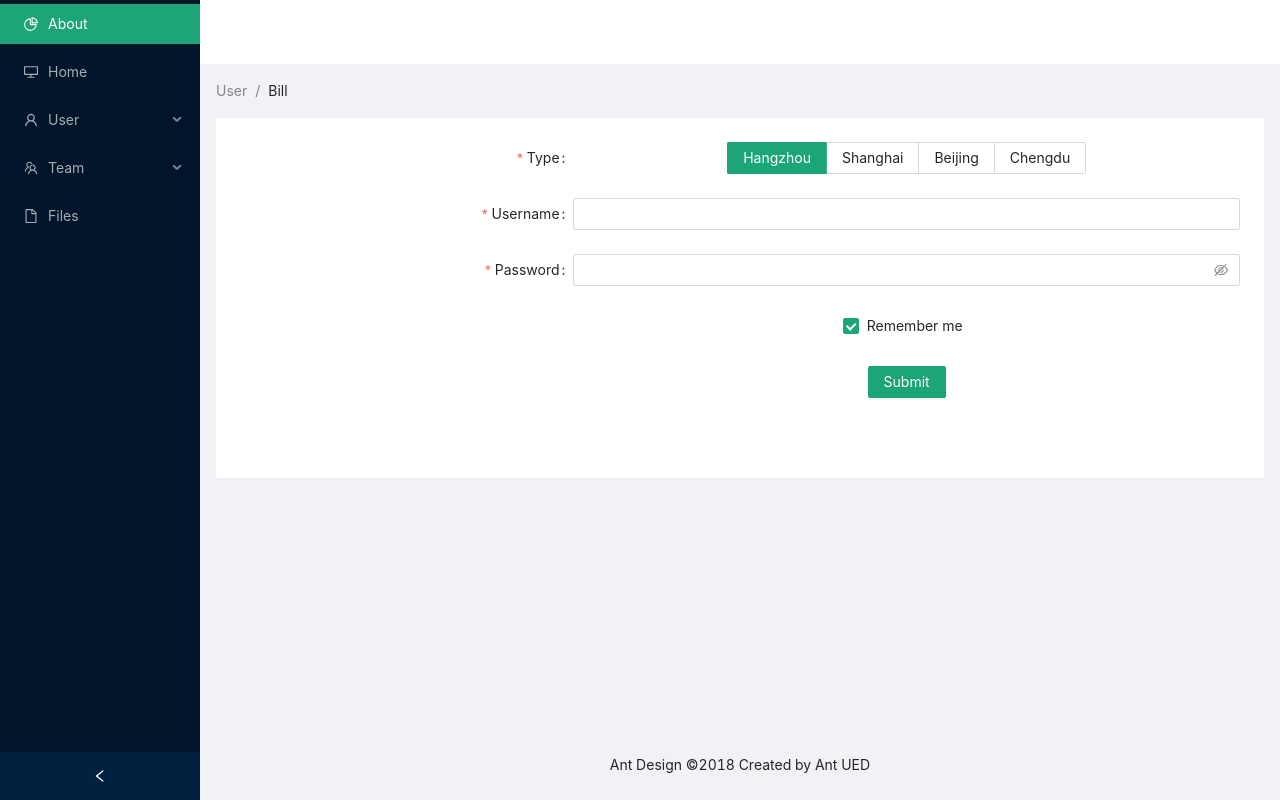
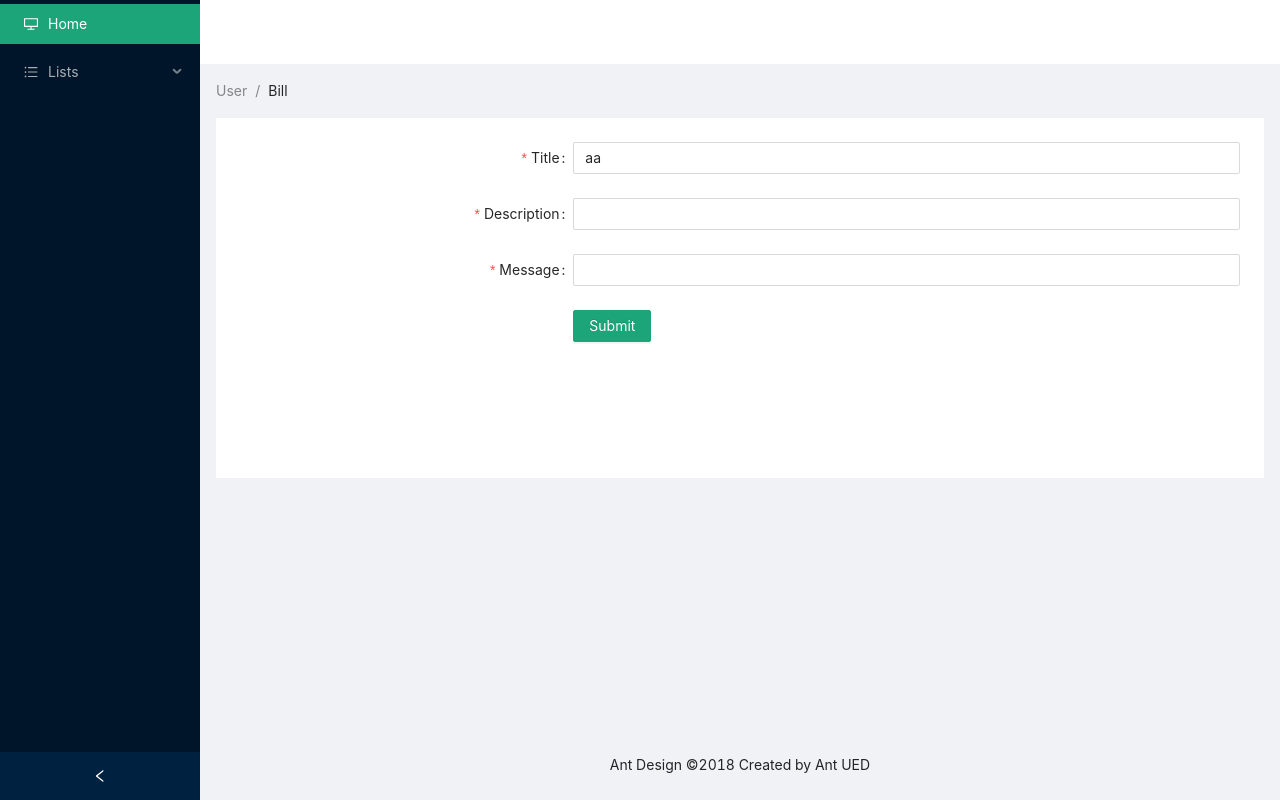
Before and after one commit to nicolasmartinrojo/rebill_challenge, a React (Create React App) app in the folder frontend/: page /new in a window 1280 px wide. Built offline with nearby package versions, Linux system fonts and the light colour scheme.

Commit message:
Loaders and edit Notes

```diff
--- a/frontend/src/App.less
+++ b/frontend/src/App.less
@@ -1,40 +1 @@
 @import "~antd/dist/antd.less";
-
-.App {
-  text-align: center;
-}
-
-.App-logo {
-  height: 40vmin;
-  pointer-events: none;
-}
-
-@media (prefers-reduced-motion: no-preference) {
-  .App-logo {
-    animation: App-logo-spin infinite 20s linear;
-  }
-}
-
-.App-header {
-  background-color: #282c34;
-  min-height: 100vh;
-  display: flex;
-  flex-direction: column;
-  align-items: center;
-  justify-content: center;
-  font-size: calc(10px + 2vmin);
-  color: white;
-}
-
-.App-link {
-  color: #61dafb;
-}
-
-@keyframes App-logo-spin {
-  from {
-    transform: rotate(0deg);
-  }
-  to {
-    transform: rotate(360deg);
-  }
-}
--- a/frontend/src/Layout.tsx
+++ b/frontend/src/Layout.tsx
@@ -1,12 +1,6 @@
 import React from "react";
 import { Layout, Menu, Breadcrumb } from "antd";
-import {
-  DesktopOutlined,
-  PieChartOutlined,
-  FileOutlined,
-  TeamOutlined,
-  UserOutlined,
-} from "@ant-design/icons";
+import { DesktopOutlined, UnorderedListOutlined } from "@ant-design/icons";
 
 import "./Layout.less";
 import { Route, Routes } from "react-router";
@@ -31,27 +25,18 @@ class RebillLayout extends React.Component {
       <Layout style={{ minHeight: "100vh" }}>
         <Sider collapsible collapsed={collapsed} onCollapse={this.onCollapse}>
           <div className="logo" />
-          <Menu theme="dark" defaultSelectedKeys={["1"]} mode="inline">
-            <Menu.Item key="1" icon={<PieChartOutlined />}>
-              <Link to="/about">About</Link>
-              {/* Option 1 */}
+          <Menu theme="dark" defaultSelectedKeys={["0"]} mode="inline">
+            <Menu.Item key="0" icon={<DesktopOutlined />}>
+              <Link to="/">Home</Link>
             </Menu.Item>
-            <Menu.Item key="2" icon={<DesktopOutlined />}>
-              <Link to="/new">Home</Link>
-              {/* Option 2 */}
-            </Menu.Item>
-            <SubMenu key="sub1" icon={<UserOutlined />} title="User">
-              <Menu.Item key="3">Tom</Menu.Item>
-              <Menu.Item key="4">Bill</Menu.Item>
-              <Menu.Item key="5">Alex</Menu.Item>
+            <SubMenu key="sub1" icon={<UnorderedListOutlined />} title="Lists">
+              <Menu.Item key="1">
+                <Link to="/notes">Notes</Link>
+              </Menu.Item>
+              <Menu.Item key="2">
+                <Link to="/media">Media</Link>
+              </Menu.Item>
             </SubMenu>
-            <SubMenu key="sub2" icon={<TeamOutlined />} title="Team">
-              <Menu.Item key="6">Team 1</Menu.Item>
-              <Menu.Item key="8">Team 2</Menu.Item>
-            </SubMenu>
-            <Menu.Item key="9" icon={<FileOutlined />}>
-              Files
-            </Menu.Item>
           </Menu>
         </Sider>
         <Layout className="site-layout">
@@ -66,8 +51,9 @@ class RebillLayout extends React.Component {
               style={{ padding: 24, minHeight: 360 }}
             >
               <Routes>
+                <Route path="/notes" element={<List />} />
                 <Route path="/new" element={<New />} />
-                <Route path="about" element={<List />} />
+                <Route path="/note/:id" element={<New />} />
               </Routes>
             </div>
           </Content>
--- /dev/null
+++ b/frontend/src/components/WithLoader.tsx
@@ -0,0 +1,13 @@
+import React from "react";
+
+import { Spin } from "antd";
+
+interface withLoaderProps {
+  isLoading: boolean;
+}
+const WithLoader: React.FC<withLoaderProps> = ({ isLoading, children }) => {
+  console.log(isLoading);
+  return <>{isLoading ? <Spin /> : children}</>;
+};
+
+export default WithLoader;
--- a/frontend/src/pages/List.tsx
+++ b/frontend/src/pages/List.tsx
@@ -2,9 +2,10 @@ import React from "react";
 import { Table, message, Button, Popconfirm } from "antd";
 
 import noteApi from "../services/NoteApi";
-import { INote } from "../models/INote";
-const success = (row: INote) => {
-  noteApi.message(row.id).then((res) => {
+
+import { Link } from "react-router-dom";
+const success = (id: string) => {
+  noteApi.message(id).then((res) => {
     message.success(res.data);
   });
 };
@@ -19,15 +20,19 @@ const List = () => {
       title: "Action",
       dataIndex: "id",
       key: "id",
-      render: (row: INote) => {
+      render: (id: string) => {
         return (
           <>
-            <Button type="primary" onClick={() => success(row)}>
-              Display normal message
+            <Button type="primary" onClick={() => success(id)}>
+              Show message
+            </Button>
+
+            <Button type="dashed">
+              <Link to={`/note/${id}`}>Edit</Link>
             </Button>
             <Popconfirm
               title="Are you sure to delete this task?"
-              onConfirm={confirm}
+              onConfirm={() => confirm(id)}
               onCancel={cancel}
               okText="Yes"
               cancelText="No"
@@ -40,8 +45,8 @@ const List = () => {
     },
   ];
 
-  function confirm(e: any) {
-    console.log(e);
+  function confirm(id: string) {
+    noteApi.delete(id);
     message.success("Click on Yes");
   }
 
@@ -51,10 +56,13 @@ const List = () => {
   }
   const [data, setData] = React.useState([]);
 
-  React.useEffect(() => {
+  const refresh = () => {
     noteApi.list().then((res: any) => {
       setData(res.data);
     });
+  };
+  React.useEffect(() => {
+    refresh();
   }, []);
   return <Table columns={columns} dataSource={data} rowKey="id" />;
 };
--- a/frontend/src/pages/New.tsx
+++ b/frontend/src/pages/New.tsx
@@ -1,59 +1,76 @@
-import { Form, Input, Button, Checkbox } from "antd";
+import React from "react";
+import { Form, Input, Button } from "antd";
 import { Radio } from "antd";
+import { INote } from "../models/INote";
+import noteApi from "../services/NoteApi";
+import { useParams } from "react-router-dom";
+import WithLoader from "../components/WithLoader";
+import { useNavigate } from "react-router-dom";
 
 const New = () => {
+  const { id } = useParams();
+  let navigate = useNavigate();
+  const [isLoading, setIsLoading] = React.useState<boolean>(true);
+
   const onFinish = (values: any) => {
+    if (id) {
+      noteApi.update(id, values).then(console.log);
+      navigate("../success", { replace: true });
+    } else {
+      noteApi.create(values).then(console.log);
+      navigate("../success", { replace: true });
+    }
     console.log("Success:", values);
   };
 
   const onFinishFailed = (errorInfo: any) => {
     console.log("Failed:", errorInfo);
   };
+  const [data, setData] = React.useState<Partial<INote>>({ title: "aa" });
+  React.useEffect(() => {
+    if (id) {
+      noteApi.single(id).then((res) => {
+        setData(res.data);
+        setIsLoading(false);
+      });
+    } else {
+      setIsLoading(false);
+    }
+  }, []);
 
   return (
+    <WithLoader isLoading={isLoading}>
       <Form
         name="basic"
         labelCol={{ span: 8 }}
         wrapperCol={{ span: 16 }}
-      initialValues={{ remember: true }}
+        initialValues={data}
         onFinish={onFinish}
         onFinishFailed={onFinishFailed}
         autoComplete="off"
       >
         <Form.Item
-        label="Type"
-        name="type"
-        rules={[{ required: true, message: "Please input your username!" }]}
-      >
-        <Radio.Group defaultValue="a" buttonStyle="solid">
-          <Radio.Button value="a">Hangzhou</Radio.Button>
-          <Radio.Button value="b">Shanghai</Radio.Button>
-          <Radio.Button value="c">Beijing</Radio.Button>
-          <Radio.Button value="d">Chengdu</Radio.Button>
-        </Radio.Group>
-      </Form.Item>
-      <Form.Item
-        label="Username"
-        name="username"
-        rules={[{ required: true, message: "Please input your username!" }]}
+          label="Title"
+          name="title"
+          rules={[{ required: true, message: "Please input the title" }]}
         >
           <Input />
         </Form.Item>
 
         <Form.Item
-        label="Password"
-        name="password"
-        rules={[{ required: true, message: "Please input your password!" }]}
+          label="Description"
+          name="description"
+          rules={[{ required: true, message: "Please input the title" }]}
         >
-        <Input.Password />
+          <Input />
         </Form.Item>
 
         <Form.Item
-        name="remember"
-        valuePropName="checked"
-        wrapperCol={{ offset: 8, span: 16 }}
+          label="Message"
+          name="message"
+          rules={[{ required: true, message: "Please input the message" }]}
         >
-        <Checkbox>Remember me</Checkbox>
+          <Input />
         </Form.Item>
 
         <Form.Item wrapperCol={{ offset: 8, span: 16 }}>
@@ -62,6 +79,7 @@ const New = () => {
           </Button>
         </Form.Item>
       </Form>
+    </WithLoader>
   );
 };
 
--- a/frontend/src/services/requestTypes/anonymous.axios.ts
+++ b/frontend/src/services/requestTypes/anonymous.axios.ts
@@ -1,4 +1,5 @@
 import axios from "axios";
+import IContent from "../../models/IContent";
 
 const instance = axios.create({
   baseURL: process.env.REACT_APP_BACKEND_BASE_URL,
@@ -7,8 +8,9 @@ const instance = axios.create({
 const anonymousAxios = (serviceModel: string) => ({
   list: () => instance.get(`${serviceModel}`),
   single: (id: string) => instance.get(`${serviceModel}/${id}`),
-  update: (id: string) => instance.put(`${serviceModel}/${id}`),
-  create: (id: string) => instance.post(`${serviceModel}/${id}`),
+  update: (id: string, data: IContent) =>
+    instance.put(`${serviceModel}/${id}`, data),
+  create: (data: IContent) => instance.post(`${serviceModel}/`, data),
   delete: (id: string) => instance.delete(`${serviceModel}/${id}`),
 });
 export default anonymousAxios;
```
Lines whose indentation alone changed are shown as unchanged.
